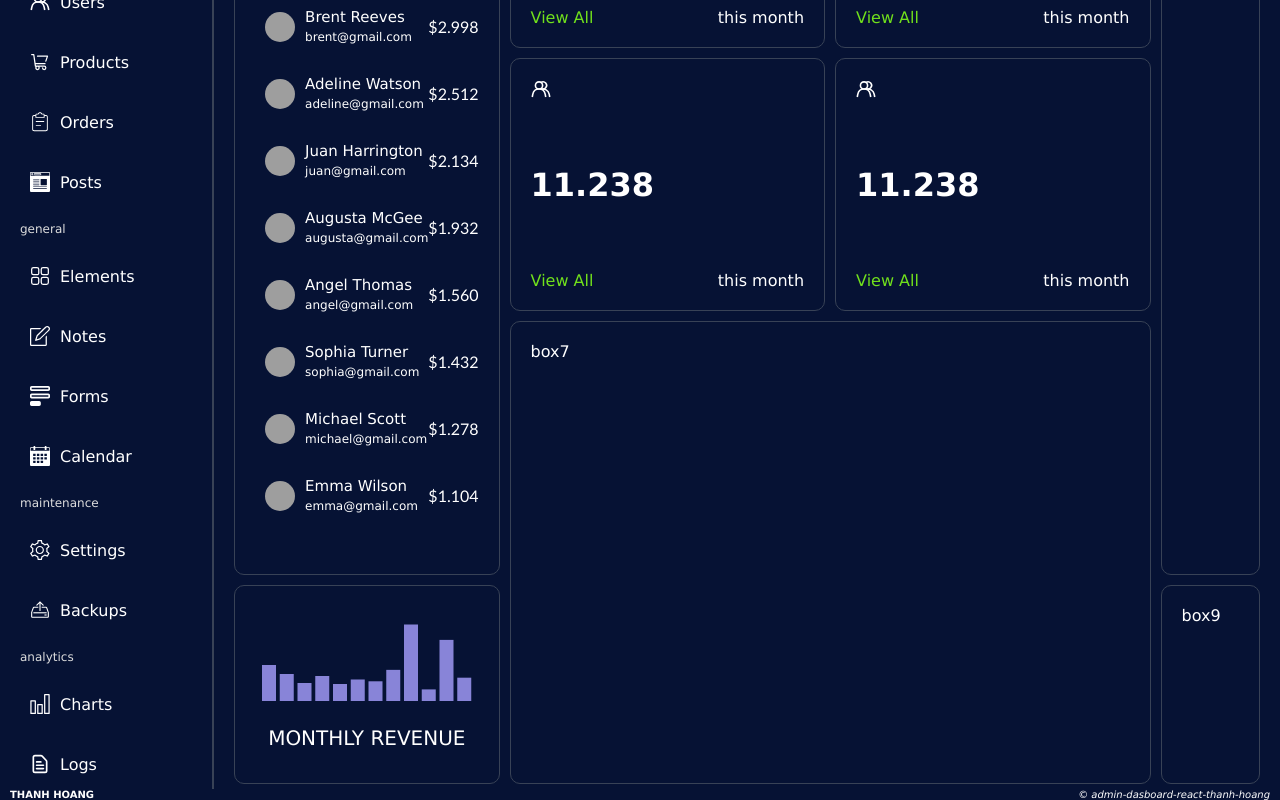
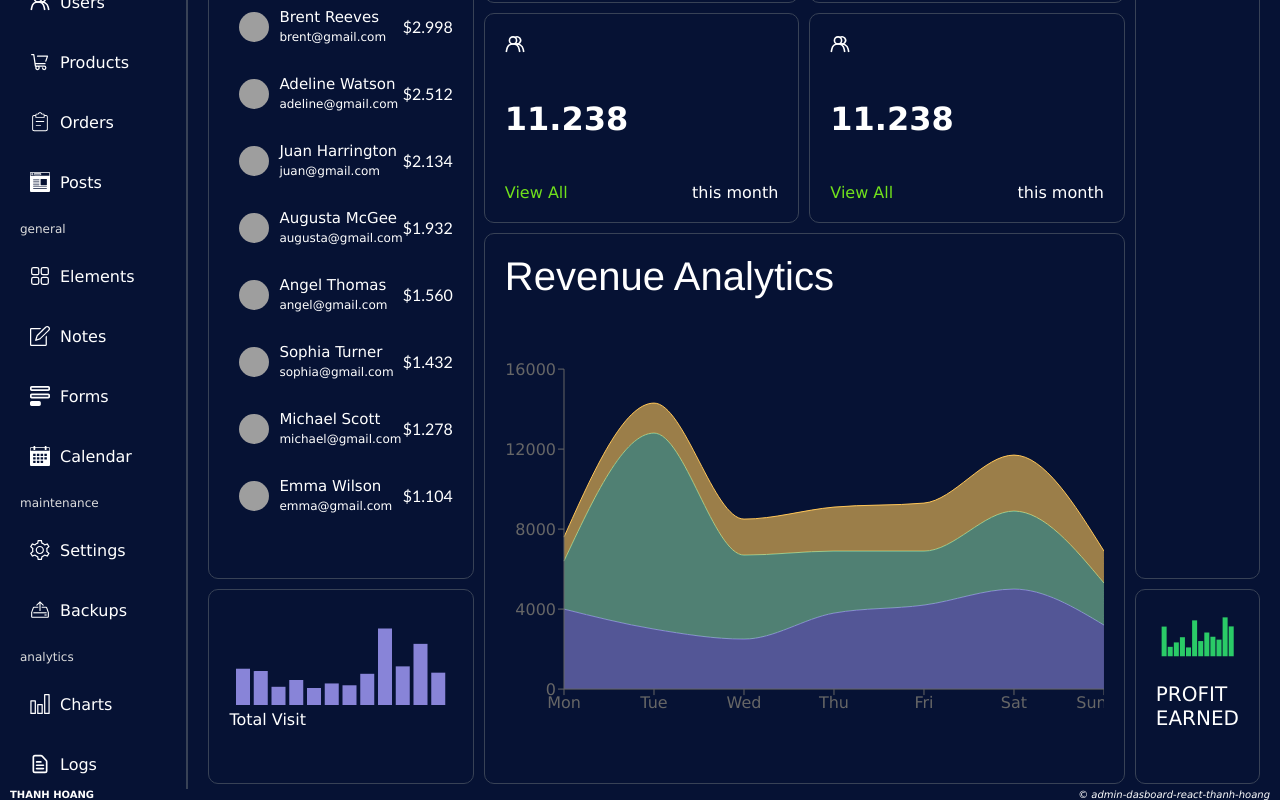
Before and after one commit to ThanhHoang15/admin-dashboard-react, a React (Vite) app in the folder admin-dashboard-react/: page / in a window 1280 px wide. Shown: the part 291-1091 px from the top of the page. Built offline with nearby package versions, Linux system fonts and the light colour scheme; grey boxes are pictures that could not be loaded.

Commit message:
pie chart

```diff
--- a/admin-dashboard-react/src/components/barChart/Barchart.tsx
+++ /dev/null
@@ -1,45 +0,0 @@
-import "./barChart.scss"
-import { BarChart, Bar } from 'recharts';
-import {barChart} from "../../data";
-import { LineChart, Line, Tooltip } from "recharts";
-
-
-
-
-
-export const Barchart = () => {
-  return (
-<div className="barChart">
-    <BarChart
-      style={{
-        width: '100%',
-        maxWidth: '300px',
-        maxHeight: '100px',
-        aspectRatio: 1.618,
-
-      }}
-      responsive
-      data={barChart}
-      dataKey="month"
-
-    >
-      <Tooltip
-        contentStyle={{
-          background: 'transparent',
-          border: 'none',
-          boxShadow: 'none',
-        }}
-        itemStyle={{
-          color: 'yellow',
-        }}
-        labelStyle={{
-          color: 'yellow',
-        }}
-        cursor={{ fill: 'transparent' }}
-      />
-      <Bar dataKey="revenue" fill="#8884d8" />
-    </BarChart>
-    <div className ="label">Monthly Revenue</div>
-</div>
-  )
-}
--- /dev/null
+++ b/admin-dashboard-react/src/components/barChart/BarchartLeft.tsx
@@ -0,0 +1,42 @@
+import "./barChartLeft.scss"
+import { BarChart, Bar } from 'recharts';
+import {barChartLeft} from "../../data";
+import { Tooltip } from "recharts";
+
+
+
+
+
+export const BarchartLeft = () => {
+  return (
+<div className="barChartLeft">
+<BarChart
+  style={{
+    width: '100%',
+    maxWidth: '300px',
+    maxHeight: '100px',
+    aspectRatio: 1.618,
+  }}
+  responsive
+  data={barChartLeft}
+    >
+  <Tooltip
+    contentStyle={{
+      background: 'transparent',
+      border: 'none',
+      boxShadow: 'none',
+    }}
+    itemStyle={{ color: 'yellow' }}
+    labelStyle={{ color: 'yellow' }}
+    cursor={{ fill: 'transparent' }}
+    labelFormatter={(label, payload) => {
+      return payload?.[0]?.payload?.month
+    }}
+    />
+
+  <Bar dataKey="users" name="users" fill="#8884d8" />
+</BarChart>
+    <div className ="label">Total Visit</div>
+</div>
+  )
+}
--- /dev/null
+++ b/admin-dashboard-react/src/components/barChart/BarchartRight.tsx
@@ -0,0 +1,43 @@
+import "./barChartRight.scss"
+import { BarChart, Bar } from 'recharts';
+import {barChartRight} from "../../data";
+import { Tooltip } from "recharts";
+
+
+
+
+
+export const BarchartRight = () => {
+  return (
+<div className="barChartRight">
+<BarChart
+  style={{
+    width: '100%',
+    maxWidth: '300px',
+    maxHeight: '100px',
+    aspectRatio: 1.618,
+  }}
+  responsive
+  data={barChartRight}
+    >
+  <Tooltip
+    formatter={(value) => [`$${value.toLocaleString()}`, 'Profit']}
+    contentStyle={{
+      background: 'transparent',
+      border: 'none',
+      boxShadow: 'none',
+    }}
+    itemStyle={{ color: 'yellow' }}
+    labelStyle={{ color: 'yellow' }}
+    cursor={{ fill: 'transparent' }}
+    labelFormatter={(label, payload) => {
+      return payload?.[0]?.payload?.month
+    }}
+    />
+
+  <Bar dataKey="profit" name= "profit" fill="#2acb67" />
+</BarChart>
+    <div className ="label">Profit Earned</div>
+</div>
+  )
+}
--- /dev/null
+++ b/admin-dashboard-react/src/components/barChart/barChartLeft.scss
@@ -0,0 +1,16 @@
+.barChartLeftq{
+    display: flex;
+    flex-direction: column;
+    gap: 20px;
+    align-items: center;
+
+    .label{
+        text-transform: uppercase;
+        font-size: 20px;
+        font-family:'Lucida Sans Unicode', 'Lucida Grande', 'Lucida Sans', Arial, sans-serif
+
+
+    }
+
+
+}
--- a/admin-dashboard-react/src/components/barChart/barChart.scss
+++ b/admin-dashboard-react/src/components/barChart/barChartRight.scss
@@ -1,4 +1,4 @@
-.barChart{
+.barChartRight{
     display: flex;
     flex-direction: column;
     gap: 20px;
--- /dev/null
+++ b/admin-dashboard-react/src/components/pieChart/Piechart.tsx
@@ -0,0 +1,35 @@
+import "./pieChart.scss"
+import { Pie, PieChart } from 'recharts';
+
+
+
+const pieChartData = [
+  { name: 'Mobile', value: 50, fill: '#3b82f6' },
+  { name: 'Desktop', value: 20, fill: '#4fd1c5' },
+  { name: 'Laptop', value: 30, fill: '#f6c344' },
+]
+
+
+
+export const Piechart = () => {
+  return (
+    <div className="pieChart">
+        <div className="label">Leads By Source</div>
+         <PieChart style={{ width: '100%', maxWidth: '500px', maxHeight: '80vh', aspectRatio: 1 }} responsive>
+            <Pie
+
+                data={pieChartData}
+                dataKey="value"
+                nameKey="name"
+                innerRadius="70%"
+                outerRadius="90%"
+                cornerRadius={50}
+                paddingAngle={5}
+
+
+            />
+        </PieChart>
+
+    </div>
+  )
+}
--- /dev/null
+++ b/admin-dashboard-react/src/components/pieChart/pieChart.scss
@@ -0,0 +1,5 @@
+.pieChart{
+
+
+
+}
--- /dev/null
+++ b/admin-dashboard-react/src/components/revenueChart/Revenuechart.tsx
@@ -0,0 +1,73 @@
+import "./revenueChart.scss";
+import { AreaChart, Area, XAxis, YAxis, CartesianGrid, Tooltip } from 'recharts';
+import { revenueChart } from "../../data";
+
+
+
+export const Revenuechart = () => {
+  return (
+    <div className="revenueChart">
+        <div className="label">Revenue Analytics</div>
+ <AreaChart
+  style={{
+    width: '100%',
+    maxWidth: '700px',
+    maxHeight: '70vh',
+    aspectRatio: 1.618,
+  }}
+  responsive
+  data={revenueChart}
+  margin={{
+    top: 20,
+    right: 0,
+    left: 0,
+    bottom: 0,
+  }}
+>
+
+
+  <XAxis dataKey="day" />
+
+  <YAxis width="auto" />
+
+  <Tooltip
+  contentStyle={{
+    background: 'transparent',
+    border: 'none',
+    boxShadow: 'none',
+  }}
+  itemStyle={{
+    color: 'white',
+  }}
+  cursor={{
+    stroke: 'none',
+  }}
+/>
+
+  <Area
+    type="monotone"
+    dataKey="mobile"
+    stackId="1"
+    stroke="#8884d8"
+    fill="#8884d8"
+  />
+
+  <Area
+    type="monotone"
+    dataKey="desktop"
+    stackId="1"
+    stroke="#82ca9d"
+    fill="#82ca9d"
+  />
+
+  <Area
+    type="monotone"
+    dataKey="tablet"
+    stackId="1"
+    stroke="#ffc658"
+    fill="#ffc658"
+  />
+</AreaChart>
+    </div>
+  )
+}
--- /dev/null
+++ b/admin-dashboard-react/src/components/revenueChart/revenueChart.scss
@@ -0,0 +1,11 @@
+.revenueChart{
+    display: flex;
+    flex-direction: column;
+    gap: 50px;
+    .label{
+        font-family: 'Franklin Gothic Medium', 'Arial Narrow', Arial, sans-serif;
+        font-size: 40px;
+    }
+
+
+}
--- a/admin-dashboard-react/src/data.ts
+++ b/admin-dashboard-react/src/data.ts
@@ -214,18 +214,82 @@ export const chartBoxUser = {
 };
 
 
-export const barChart = [
-  { month: 'Jan', revenue: 4000 },
-  { month: 'Feb', revenue: 3000 },
-  { month: 'Mar', revenue: 2000 },
-  { month: 'Apr', revenue: 2780 },
-  { month: 'May', revenue: 1890 },
-  { month: 'Jun', revenue: 2390 },
-  { month: 'Jul', revenue: 2190 },
-  { month: 'Aug', revenue: 3460 },
-  { month: 'Sept', revenue: 8490 },
-  { month: 'Oct', revenue: 1290 },
-  { month: 'Nov', revenue: 6790 },
-  { month: 'Dec', revenue: 2590 },
+export const barChartLeft = [
+  { month: 'Jan', users: 4031 },
+  { month: 'Feb', users: 3767 },
+  { month: 'Mar', users: 2023 },
+  { month: 'Apr', users: 2780 },
+  { month: 'May', users: 1891 },
+  { month: 'Jun', users: 2394 },
+  { month: 'Jul', users: 2191 },
+  { month: 'Aug', users: 3466 },
+  { month: 'Sept', users: 8492 },
+  { month: 'Oct', users: 4292 },
+  { month: 'Nov', users: 6793 },
+  { month: 'Dec', users: 3591 },
 
 ]
+
+export const barChartRight = [
+  { month: 'Jan', profit: 43314 },
+  { month: 'Feb', profit: 13767 },
+  { month: 'Mar', profit: 20233 },
+  { month: 'Apr', profit: 27802 },
+  { month: 'May', profit: 12891 },
+  { month: 'Jun', profit: 52394 },
+  { month: 'Jul', profit: 22191 },
+  { month: 'Aug', profit: 34666 },
+  { month: 'Sept', profit: 28492 },
+  { month: 'Oct', profit: 24292 },
+  { month: 'Nov', profit: 56793 },
+  { month: 'Dec', profit: 43591 },
+]
+
+
+
+
+
+export const revenueChart = [
+  {
+    day: 'Mon',
+    mobile: 4000,
+    desktop: 2400,
+    tablet: 1200,
+  },
+  {
+    day: 'Tue',
+    mobile: 3000,
+    desktop: 9800,
+    tablet: 1500,
+  },
+  {
+    day: 'Wed',
+    mobile: 2500,
+    desktop: 4200,
+    tablet: 1800,
+  },
+  {
+    day: 'Thu',
+    mobile: 3800,
+    desktop: 3100,
+    tablet: 2200,
+  },
+  {
+    day: 'Fri',
+    mobile: 4200,
+    desktop: 2700,
+    tablet: 2400,
+  },
+  {
+    day: 'Sat',
+    mobile: 5000,
+    desktop: 3900,
+    tablet: 2800,
+  },
+  {
+    day: 'Sun',
+    mobile: 3200,
+    desktop: 2100,
+    tablet: 1600,
+  },
+]
--- a/admin-dashboard-react/src/pages/home/Home.tsx
+++ b/admin-dashboard-react/src/pages/home/Home.tsx
@@ -1,8 +1,11 @@
 import "./home.scss";
 import {Topbox} from "../../components/topBox/Topbox";
 import { Chartbox } from "../../components/chartBox/Chartbox";
-import { Barchart} from "../../components/barChart/Barchart";
+import { BarchartLeft} from "../../components/barChart/BarchartLeft";
+import { BarchartRight} from "../../components/barChart/barChartRight";
 import {chartBoxUser} from "../../data.ts";
+import { Revenuechart } from "../../components/revenueChart/Revenuechart.tsx";
+import {Piechart} from "../../components/pieChart/Piechart.tsx"
 
 export const Home = () => {
   return (
@@ -12,12 +15,12 @@ export const Home = () => {
       </div>
       <div className="box box2"><Chartbox {...chartBoxUser}/></div>
       <div className="box box3"><Chartbox/></div>
-      <div className="box box4">box6</div>
+      <div className="box box4"><Piechart/></div>
       <div className="box box5"><Chartbox/></div>
       <div className="box box6"><Chartbox/></div>
-      <div className="box box7">box7</div>
-      <div className="box box8"><Barchart/></div>
-      <div className="box box9">box9</div>
+      <div className="box box7"><Revenuechart/></div>
+      <div className="box box8"><BarchartLeft/></div>
+      <div className="box box9"><BarchartRight/></div>
     </div>
   )
 }
```
